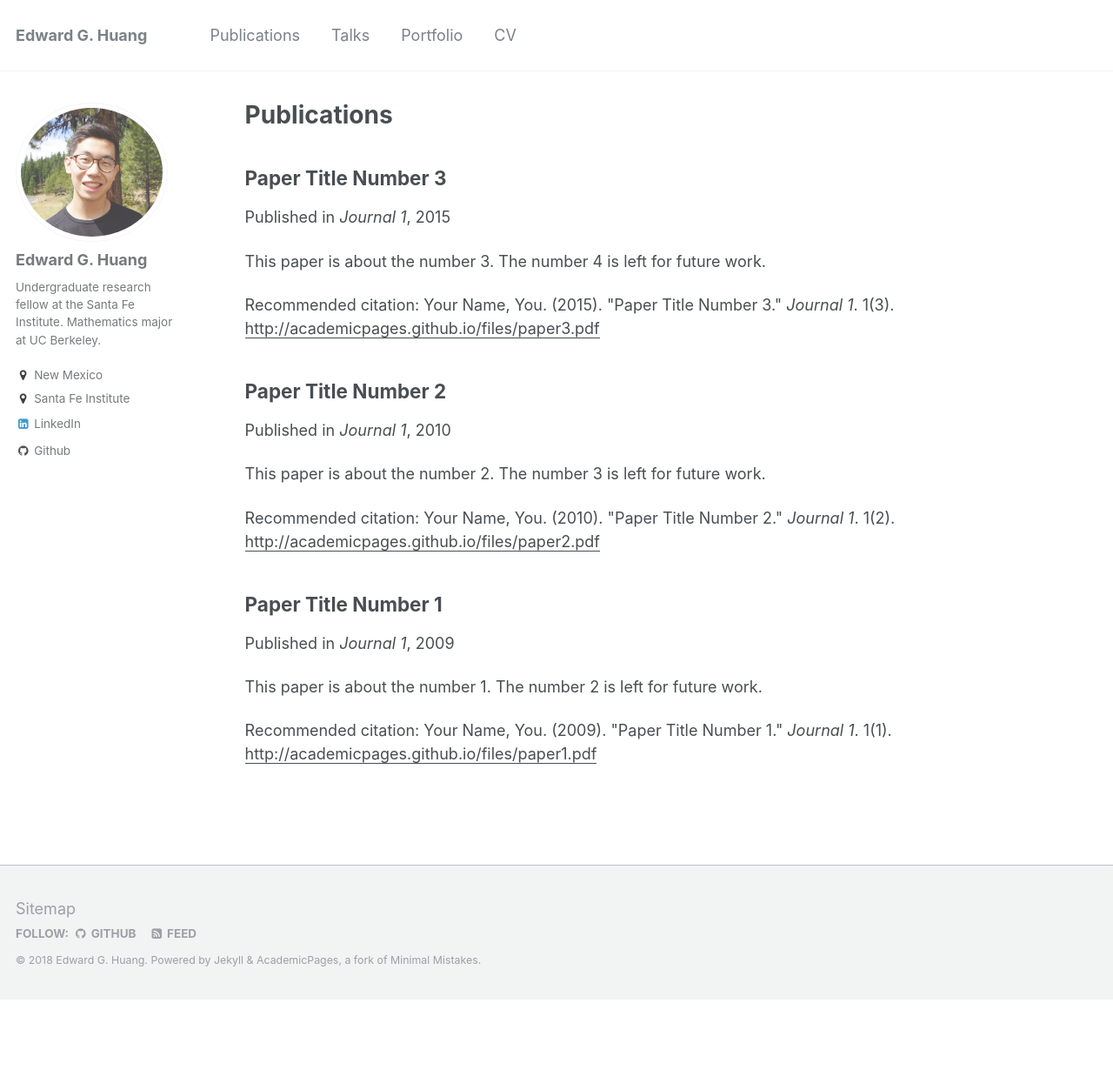
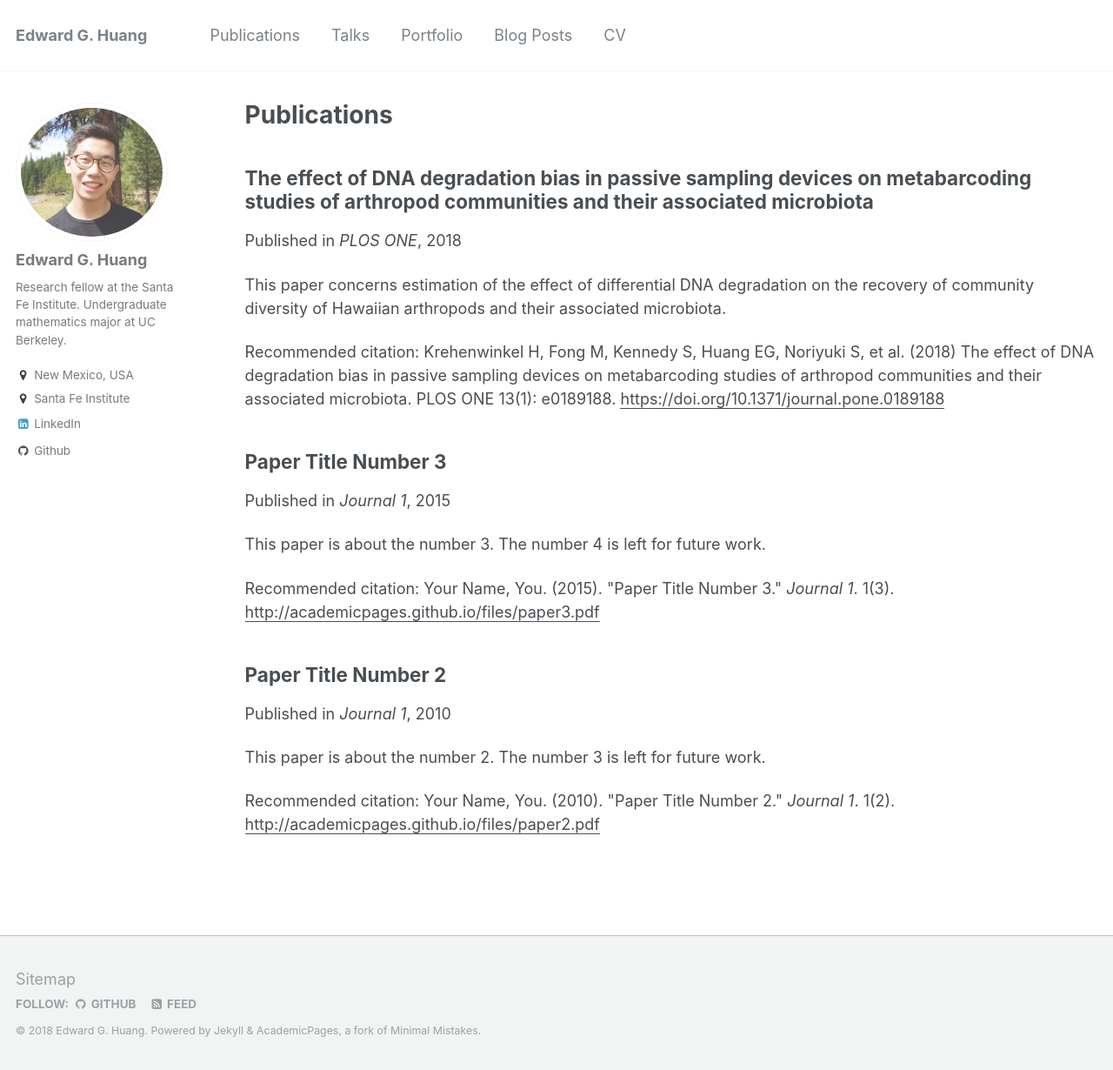
Before and after one commit to eghuang/eghuang.github.io, a Jekyll site: the page built from _pages/publications.md, in a window 1280 px wide and 1230 px high. Shown: the whole window at 87% size. Built offline with Jekyll 4.4.1, drawn with Linux system fonts in a browser that asks for light colours.

Commit message:
Fixed linkedin link, added first paper

```diff
--- a/_config.yml
+++ b/_config.yml
@@ -80,8 +80,8 @@ analytics:
 author:
   name             : "Edward G. Huang"
   avatar           : "git.jpg"
-  bio              : "Undergraduate research fellow at the Santa Fe Institute. Mathematics major at UC Berkeley."
-  location         : "New Mexico"
+  bio              : "Research fellow at the Santa Fe Institute. Undergraduate mathematics major at UC Berkeley."
+  location         : "New Mexico, USA"
   employer         : "Santa Fe Institute"
   googlescholar    : # "http://yourfullgooglescholarurl.com"
   email            :
@@ -97,7 +97,7 @@ author:
   keybase          :
   instagram        :
   lastfm           :
-  linkedin         : "https://linkedin.com/in/eghuang"
+  linkedin         : "eghuang"
   orcid            : # "http://orcid.org/yourorcidurl"
   pinterest        :
   soundcloud       :
--- a/_data/navigation.yml
+++ b/_data/navigation.yml
@@ -12,8 +12,8 @@ main:
   - title: "Portfolio"
     url: /portfolio/
 
-  # - title: "Blog Posts"
-  #   url: /year-archive/
+  - title: "Blog Posts"
+    url: /year-archive/
 
   - title: "CV"
     url: /cv/
--- a/_publications/2009-10-01-paper-title-number-1.md
+++ /dev/null
@@ -1,15 +0,0 @@
----
-title: "Paper Title Number 1"
-collection: publications
-permalink: /publication/2009-10-01-paper-title-number-1
-excerpt: 'This paper is about the number 1. The number 2 is left for future work.'
-date: 2009-10-01
-venue: 'Journal 1'
-paperurl: 'http://academicpages.github.io/files/paper1.pdf'
-citation: 'Your Name, You. (2009). &quot;Paper Title Number 1.&quot; <i>Journal 1</i>. 1(1).'
----
-This paper is about the number 1. The number 2 is left for future work.
-
-[Download paper here](http://academicpages.github.io/files/paper1.pdf)
-
-Recommended citation: Your Name, You. (2009). "Paper Title Number 1." <i>Journal 1</i>. 1(1).
--- /dev/null
+++ b/_publications/2018-01-05-dna-degradation.md
@@ -0,0 +1,15 @@
+---
+title: "The effect of DNA degradation bias in passive sampling devices on metabarcoding studies of arthropod communities and their associated microbiota"
+collection: publications
+permalink: /publication/2018-01-05-dna-degradation
+excerpt: 'This paper concerns estimation of the effect of differential DNA degradation on the recovery of community diversity of Hawaiian arthropods and their associated microbiota.'
+date: 2018-01-05
+venue: 'PLOS ONE'
+paperurl: 'https://doi.org/10.1371/journal.pone.0189188'
+citation: 'Krehenwinkel H, Fong M, Kennedy S, Huang EG, Noriyuki S, et al. (2018) The effect of DNA degradation bias in passive sampling devices on metabarcoding studies of arthropod communities and their associated microbiota. PLOS ONE 13(1): e0189188.'
+---
+This paper concerns estimation of the effect of differential DNA degradation on the recovery of community diversity of Hawaiian arthropods and their associated microbiota.
+
+[Download paper here](http://eghuang.github.io/files/journal.pone.0189188.pdf)
+
+Recommended citation: Krehenwinkel H, Fong M, Kennedy S, Huang EG, Noriyuki S, et al. (2018) The effect of DNA degradation bias in passive sampling devices on metabarcoding studies of arthropod communities and their associated microbiota. PLOS ONE 13(1): e0189188. https://doi.org/10.1371/journal.pone.0189188
```
Also changed, not shown: 1 other file.
